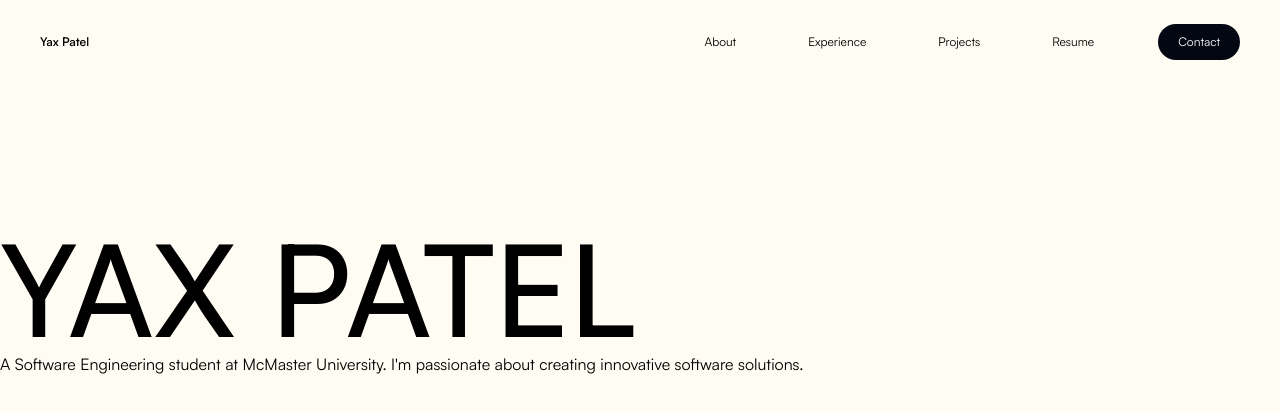
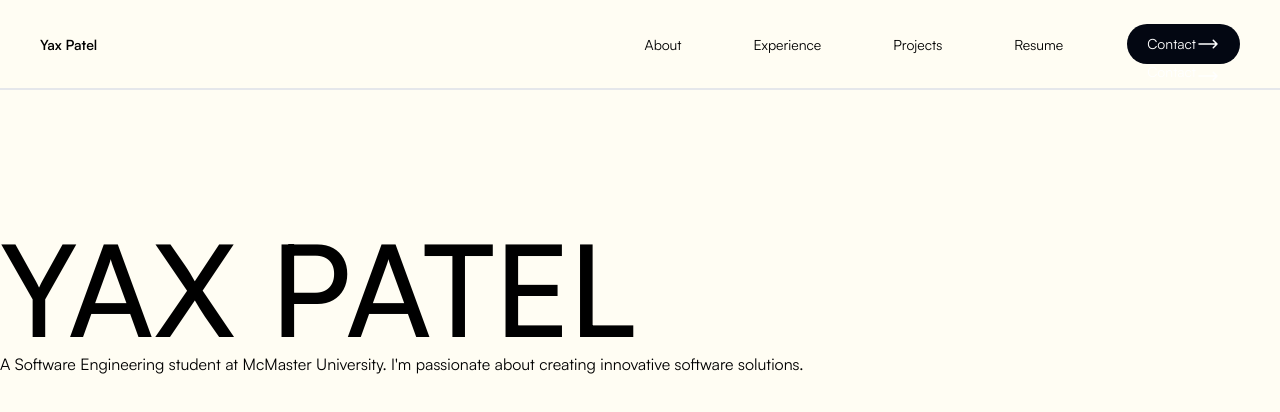
Before and after one commit to ypatel2022/yaxpatel.me, a Next.js app: page / in a window 1280 px wide. Shown: the top 412 px of the page. Built offline with nearby package versions, Linux system fonts and the light colour scheme.

Commit message:
fix navbar styling and contact button effect

```diff
--- /dev/null
+++ b/components/ContactButton.tsx
@@ -0,0 +1,53 @@
+import Link from 'next/link'
+import React, { useState } from 'react'
+import RightArrow from './icons/RightArrow'
+
+const innerText = <div className='flex items-center gap-2'>Contact</div>
+
+export default function ContactButton() {
+  const [hover, setHover] = useState(false)
+
+  return (
+    <Link
+      onMouseEnter={() => setHover(true)}
+      onMouseLeave={() => setHover(false)}
+      data-w-id='bfa746bb-bd94-d011-484b-676472e00a82'
+      href='/#contact'
+      className='overflow-hidden px-5 py-2 text-white flex items-center justify-center rounded-full bg-gray-950 leading-5'
+    >
+      <div className='w-full'>
+        <div
+          className={`transition-transform w-full ease-in-out duration-300 ${
+            hover && '-translate-y-12'
+          }`}
+        >
+          {innerText}
+        </div>
+        <div
+          className={`absolute select-none pointer-events-none transition-transform ease-in-out duration-300 ${
+            hover ? '-translate-y-5' : 'translate-y-2'
+          }`}
+        >
+          {innerText}
+        </div>
+      </div>
+
+      <div className='w-full'>
+        <div
+          className={`transition-transform w-full ease-in-out duration-700 ${
+            hover && '-translate-y-12'
+          }`}
+        >
+          <RightArrow />
+        </div>
+        <div
+          className={`absolute select-none pointer-events-none transition-transform ease-in-out duration-700 ${
+            hover ? '-translate-y-6' : 'translate-y-2'
+          }`}
+        >
+          <RightArrow />
+        </div>
+      </div>
+    </Link>
+  )
+}
--- a/components/NavButton.tsx
+++ /dev/null
@@ -1,17 +0,0 @@
-import Link from 'next/link'
-import React, { useState } from 'react'
-
-export default function NavButton({ children }: { children: React.ReactNode }) {
-  const [hover, setHover] = useState(false)
-
-  return (
-    <Link
-      onMouseEnter={() => setHover(true)}
-      onMouseLeave={() => setHover(false)}
-      className='overflow-hidden px-5 py-2 text-white justify-center rounded-full bg-gray-950 leading-5'
-      href='/'
-    >
-      {children}
-    </Link>
-  )
-}
--- /dev/null
+++ b/components/icons/RightArrow.tsx
@@ -0,0 +1,20 @@
+import React from 'react'
+
+export default function RightArrow() {
+  return (
+    <svg
+      xmlns='http://www.w3.org/2000/svg'
+      fill='none'
+      viewBox='0 0 24 24'
+      strokeWidth={1.5}
+      stroke='currentColor'
+      className='w-6 h-6'
+    >
+      <path
+        strokeLinecap='round'
+        strokeLinejoin='round'
+        d='M17.25 8.25L21 12m0 0l-3.75 3.75M21 12H3'
+      />
+    </svg>
+  )
+}
--- a/pages/index.tsx
+++ b/pages/index.tsx
@@ -2,7 +2,8 @@ import Head from 'next/head'
 import Image from 'next/image'
 import Link from 'next/link'
 import NavLink from '@/components/NavLink'
-import NavButton from '@/components/NavButton'
+import ContactButton from '@/components/ContactButton'
+import RightArrow from '@/components/icons/RightArrow'
 
 export default function Home() {
   return (
@@ -14,20 +15,20 @@ export default function Home() {
         <link rel='icon' href='/favicon.ico' />
       </Head>
 
-      <nav className='text-xs fixed w-full left-0 top-0 bottom-auto z-50 py-6'>
+      <nav className='text-[0.875em] fixed w-full left-0 top-0 bottom-auto z-50 py-6 border-b-2'>
         <div className='flex max-w-7xl mr-auto ml-auto px-10 justify-between items-center'>
-          <Link className='w-full wgt-600' href='/'>
+          <Link className='w-full wght-600' href='/'>
             Yax Patel
           </Link>
 
           <div className='static flex w-full justify-between items-stretch float-right'>
             <div className='flex w-full justify-between'>
-              <div className='flex nav-center pl-24 justify-start items-center flex-1'>
+              <div className='flex nav-center justify-start items-center flex-1'>
                 <NavLink href='/#about'>About</NavLink>
                 <NavLink href='/#experience'>Experience</NavLink>
                 <NavLink href='/#projects'>Projects</NavLink>
                 <NavLink href='/Yax_Patel_Resume.pdf'>Resume</NavLink>
-                <NavButton>Contact</NavButton>
+                <ContactButton />
               </div>
             </div>
           </div>
--- a/styles/globals.css
+++ b/styles/globals.css
@@ -60,25 +60,25 @@ h1 {
 }
 
 @layer components {
-  .wgt-300 {
+  .wght-300 {
     font-variation-settings: 'wght' 300;
   }
-  .wgt-400 {
+  .wght-400 {
     font-variation-settings: 'wght' 400;
   }
-  .wgt-500 {
+  .wght-500 {
     font-variation-settings: 'wght' 500;
   }
-  .wgt-600 {
+  .wght-600 {
     font-variation-settings: 'wght' 600;
   }
-  .wgt-700 {
+  .wght-700 {
     font-variation-settings: 'wght' 700;
   }
-  .wgt-800 {
+  .wght-800 {
     font-variation-settings: 'wght' 800;
   }
-  .wgt-900 {
+  .wght-900 {
     font-variation-settings: 'wght' 900;
   }
 }
```
